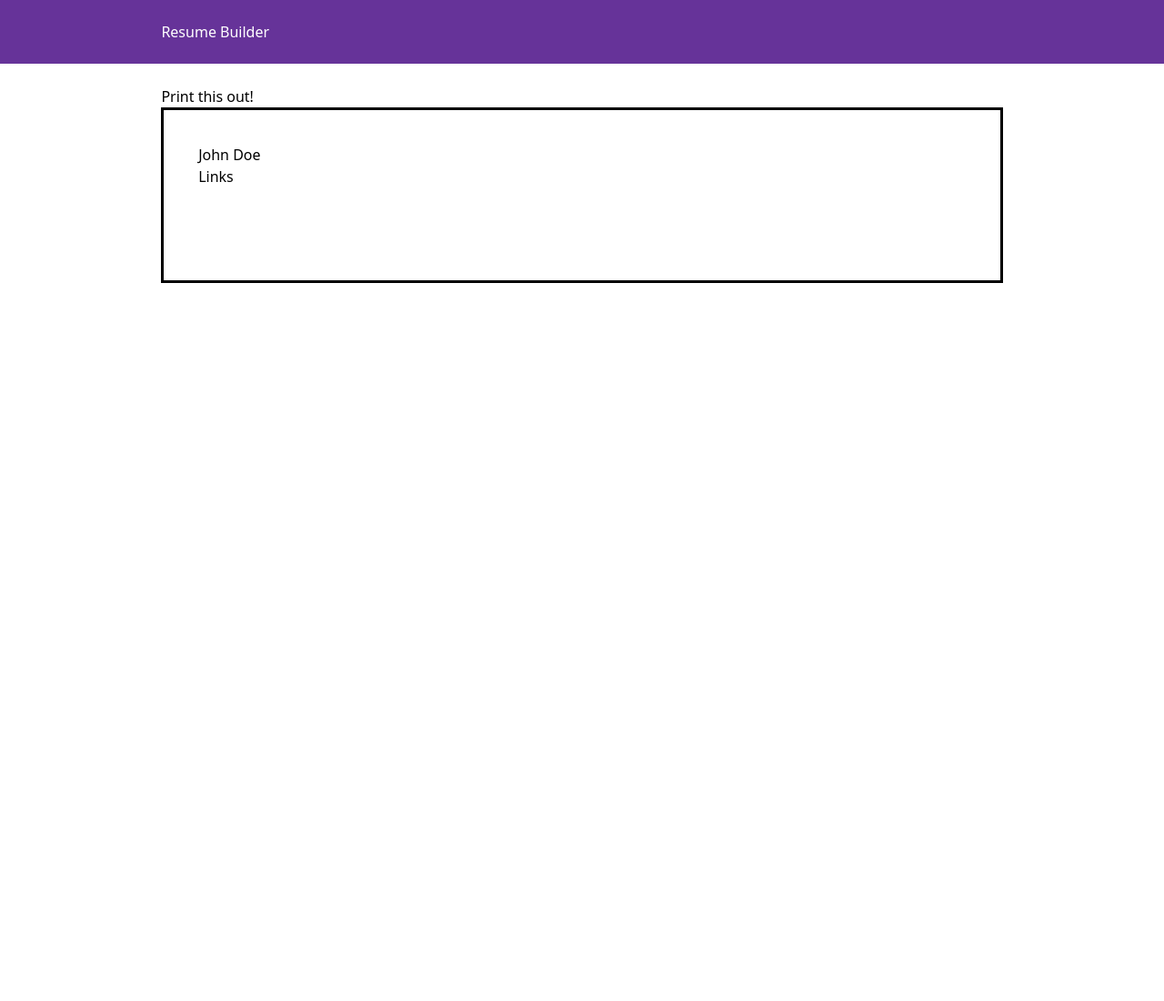
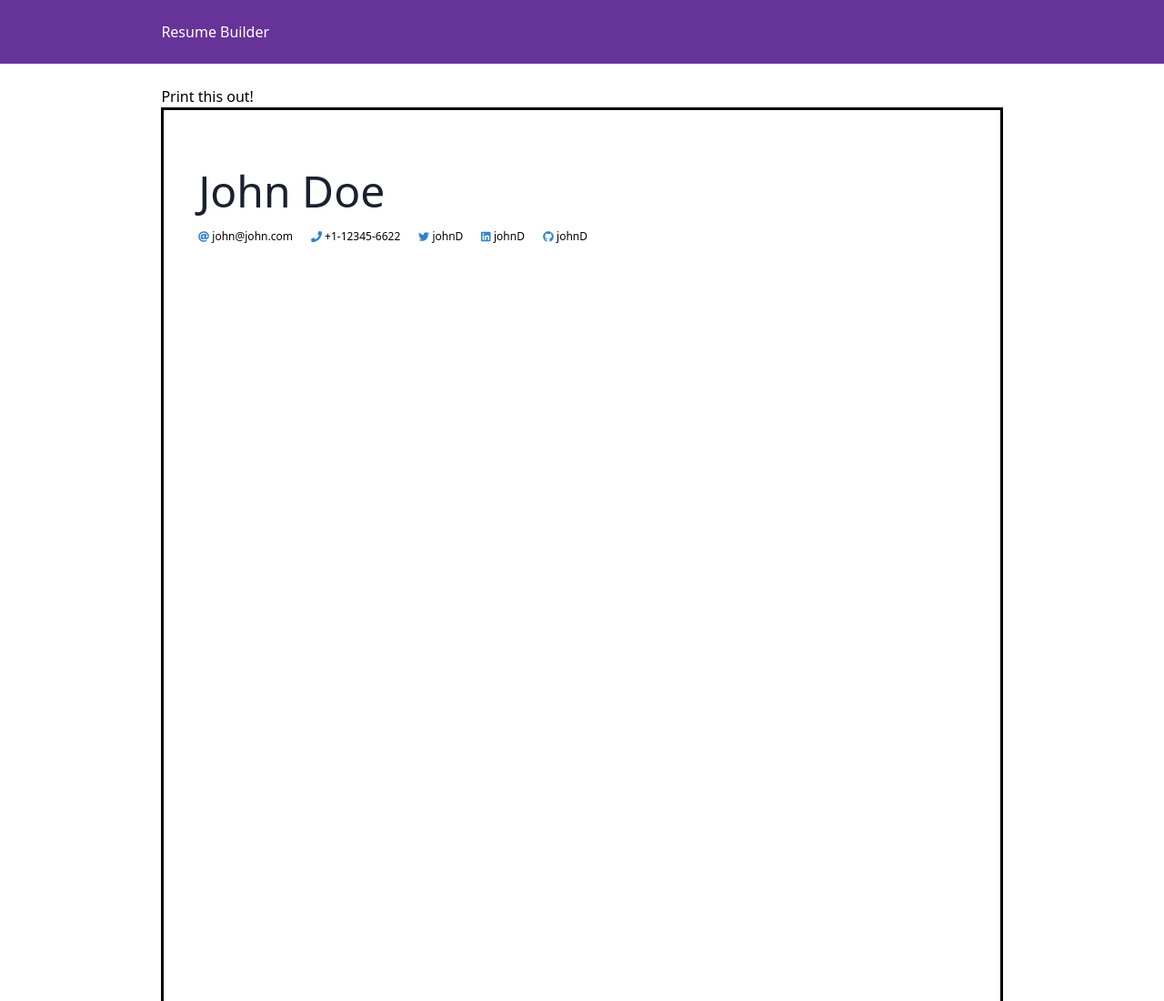
Before and after one commit to ravivarshney01/resume-builder, a Gatsby site: page / in a window 1280 px wide. Shown: the top 1100 px of the page at 91% size. Before the commit the page ends 800 px from the top, so only its background shows below. Built offline with nearby package versions, Linux system fonts and the light colour scheme; Gatsby itself is replaced by a stand-in of ours.

Commit message:
added fontawesome and personal details

```diff
--- a/package.json
+++ b/package.json
@@ -5,6 +5,10 @@
   "version": "0.1.0",
   "author": "Kyle Mathews <mathews.kyle@gmail.com>",
   "dependencies": {
+    "@fortawesome/fontawesome-svg-core": "^1.2.30",
+    "@fortawesome/free-brands-svg-icons": "^5.14.0",
+    "@fortawesome/free-solid-svg-icons": "^5.14.0",
+    "@fortawesome/react-fontawesome": "^0.1.11",
     "gatsby": "^2.23.12",
     "gatsby-image": "^2.4.9",
     "gatsby-plugin-manifest": "^2.4.14",
--- a/src/components/PersonalDetails.js
+++ b/src/components/PersonalDetails.js
@@ -1,10 +1,38 @@
 import React from "react"
+import { FontAwesomeIcon } from "@fortawesome/react-fontawesome"
+import { faPhone, faAt } from "@fortawesome/free-solid-svg-icons"
+import {
+  faLinkedin,
+  faTwitter,
+  faGithub,
+} from "@fortawesome/free-brands-svg-icons"
 
-const PersonalDetails = () => {
+const PersonalDetails = ({ details }) => {
+  const { email, mobile, twitter, name, linkedIn, github } = details
   return (
     <>
-      <h1>John Doe</h1>
-      <p>Links</p>
+      <h1 className="text-5xl title-font font-medium text-gray-900 mt-4">
+        {name}
+      </h1>
+      <p>
+        <a className="text-xs pr-5" href="">
+          <FontAwesomeIcon icon={faAt} className="text-blue-600" /> {email}
+        </a>
+        <span className="text-xs pr-5">
+          <FontAwesomeIcon icon={faPhone} className="text-blue-600" /> {mobile}
+        </span>
+        <a className="text-xs pr-5" href={`https://twitter.com/${twitter}`}>
+          <FontAwesomeIcon icon={faTwitter} className="text-blue-600" />{" "}
+          {twitter}
+        </a>
+        <a className="text-xs pr-5" href={`https://linked.com/in/${linkedIn}`}>
+          <FontAwesomeIcon icon={faLinkedin} className="text-blue-600" />{" "}
+          {linkedIn}
+        </a>
+        <a className="text-xs pr-5" href={`https://github.com/${github}`}>
+          <FontAwesomeIcon icon={faGithub} className="text-blue-600" /> {github}
+        </a>
+      </p>
     </>
   )
 }
--- a/src/components/Resume.js
+++ b/src/components/Resume.js
@@ -2,15 +2,30 @@ import React, { Component } from "react"
 import PersonalDetails from "./PersonalDetails"
 
 class Resume extends Component {
+  constructor(props) {
+    super(props)
+    this.state = {
+      details: {
+        name: "John Doe",
+        twitter: "johnD",
+        linkedIn: "johnD",
+        github: "johnD",
+        email: "john@john.com",
+        mobile: "+1-12345-6622",
+      },
+    }
+  }
+
   render() {
     return (
       <div
         style={{
-          size: `7in 9.25in`,
+          height: `297mm`,
           padding: `10mm 16mm 27mm 10mm`,
+          margin: 0,
         }}
       >
-        <PersonalDetails />
+        <PersonalDetails details={this.state.details} />
       </div>
     )
   }
```
Also changed, not shown: 1 other file.
